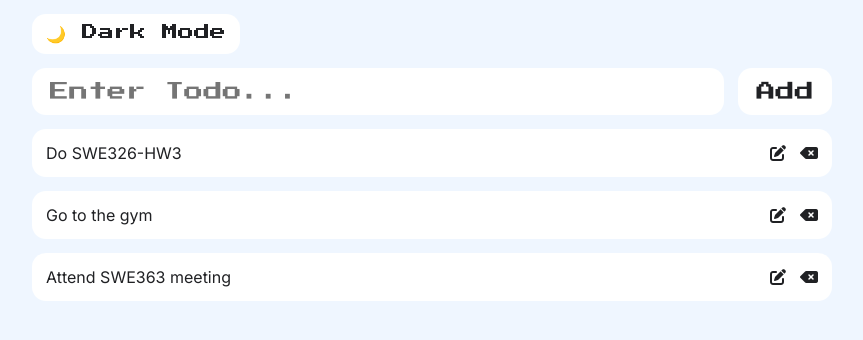
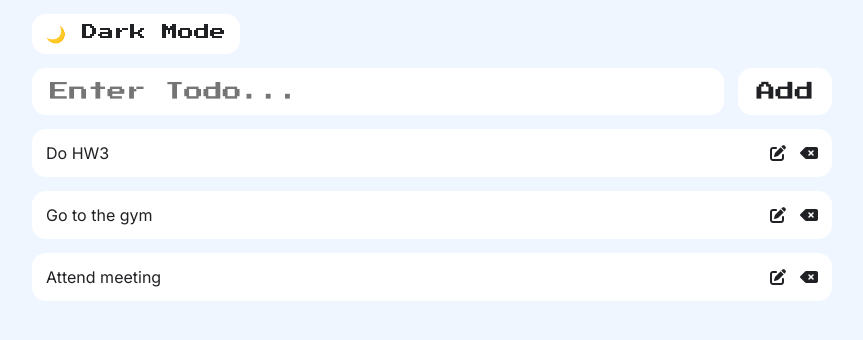
Before and after one commit to Ali-Mashni/todo-app, a React (Vite) app: page / in a window 1280 px wide. Shown: the top 340 px of the page, without its empty margins (208-1071 px from the left). Built offline with nearby package versions, Linux system fonts and the light colour scheme.

Commit message:
adding new Todos

```diff
--- a/src/App.jsx
+++ b/src/App.jsx
@@ -3,6 +3,11 @@ import TodoInput from "./TodoInput";
 import TodoList from "./TodoList";
 
 function App() {
+  // define the list of to todos using useState
+  const [todos,setTodos]=useState([
+    'Do HW3',
+    'Go to the gym',
+    'Attend meeting'])
   // State for Dark Mode
   const [darkMode, setDarkMode] = useState(false);
 
@@ -26,7 +31,11 @@ function App() {
       localStorage.setItem("theme", "light");
     }
   };
-
+  function handleAddTodos(newTodo){
+    setTodos(previtems=>{
+      return [...previtems,newTodo]
+    })
+  }
   return (
     <>
       <header>
@@ -34,8 +43,8 @@ function App() {
           {darkMode ? "☀️ Light Mode" : "🌙 Dark Mode"}
         </button>
       </header>
-      <TodoInput />
-      <TodoList />
+      <TodoInput handleAddTodos={handleAddTodos}/>
+      <TodoList todos={todos}/>
     </>
   );
 }
--- a/src/TodoInput.jsx
+++ b/src/TodoInput.jsx
@@ -1,8 +1,18 @@
-export default function TodoInput(){
+import { useState } from "react"
+
+export default function TodoInput(props){
+    const {handleAddTodos}=props
+    const [todo,setTodo]=useState("")
+    function handleChangeInput(event){
+        setTodo(event.target.value)
+    }
     return (
         <header>
-            <input type="text" name="" id="" placeholder="Enter Todo..." />
-            <button>Add</button>
+            <input type="text" name="todo" id="todo" value={todo} placeholder="Enter Todo..." onChange={handleChangeInput}/>
+            <button onClick={()=>{
+                handleAddTodos(todo)
+                setTodo("")
+            }}>Add</button>
         </header>
     )
 
--- a/src/TodoList.jsx
+++ b/src/TodoList.jsx
@@ -1,12 +1,8 @@
 import React from 'react'
 import TodoCard from './TodoCard'
 
-export default function TodoList() {
-    let todos =[
-        'Do SWE326-HW3',
-        'Go to the gym',
-        'Attend SWE363 meeting'
-    ]
+export default function TodoList(props) {
+    const {todos}=props
   return (
     <ul className='main'>
         {todos.map((todo,index)=>{
```
